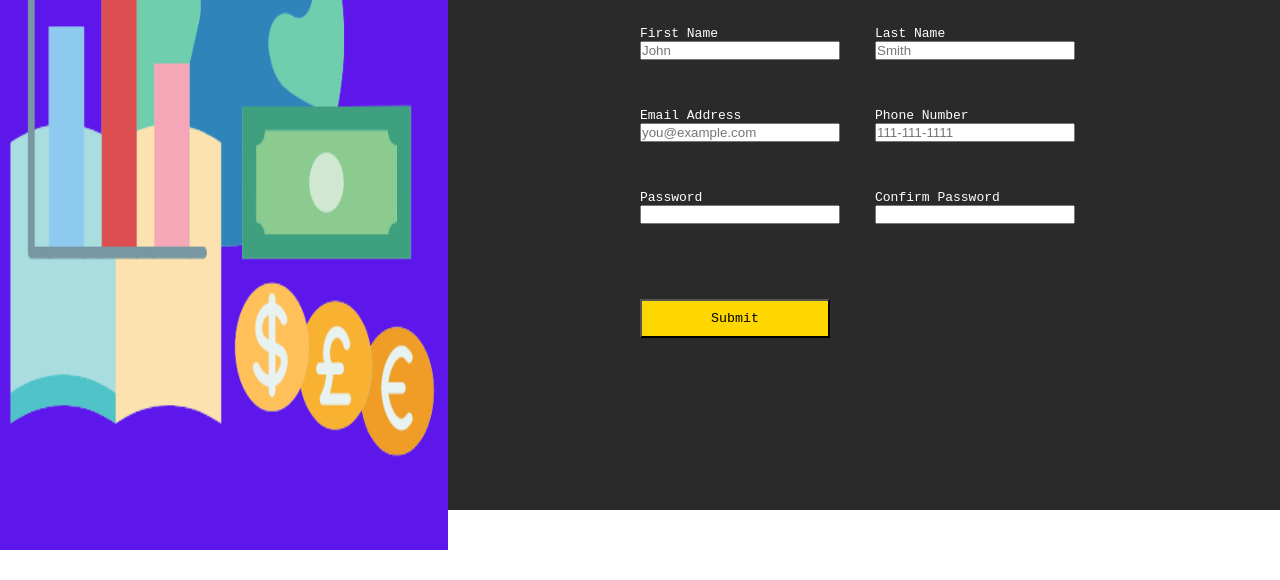
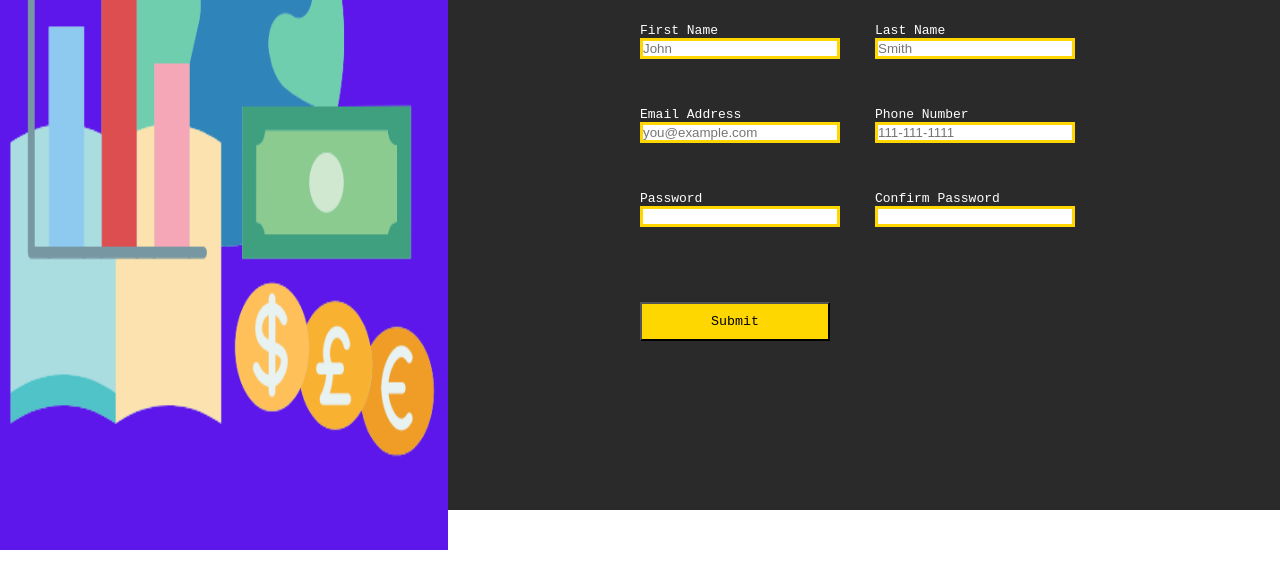
Before and after one commit to alex-goldschmidt/Sign-up-Form, a plain HTML site: page index.html in a window 1280 px wide. Shown: the part 220-800 px from the top of the page. Drawn offline with Linux system fonts and the light colour scheme.

Commit message:
Styalize border of input fields

```diff
--- a/style.css
+++ b/style.css
@@ -92,6 +92,8 @@ input, label {
 
 input {
   width: 200px;
+  border: 3px solid gold;
+
 }
 
 button {
```
